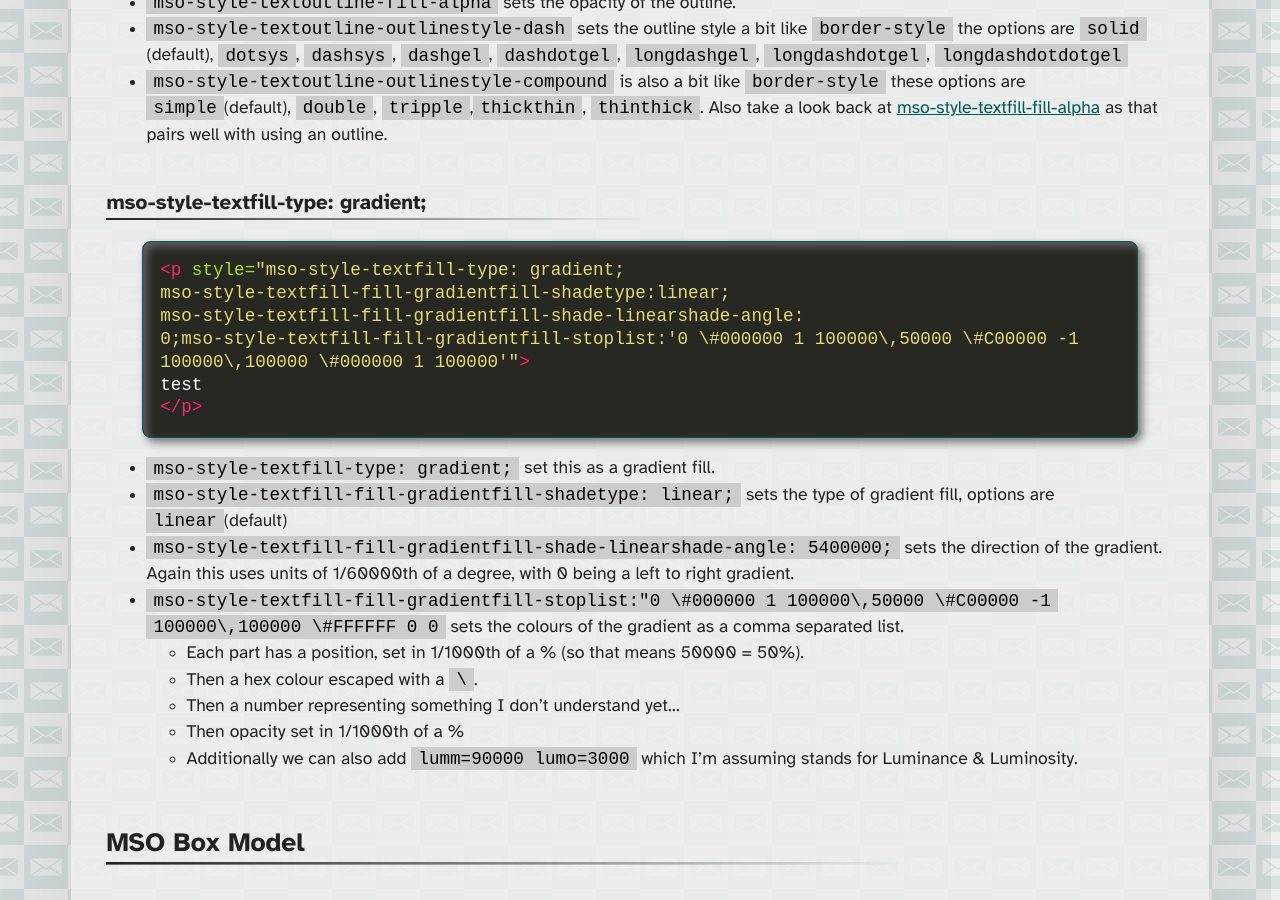
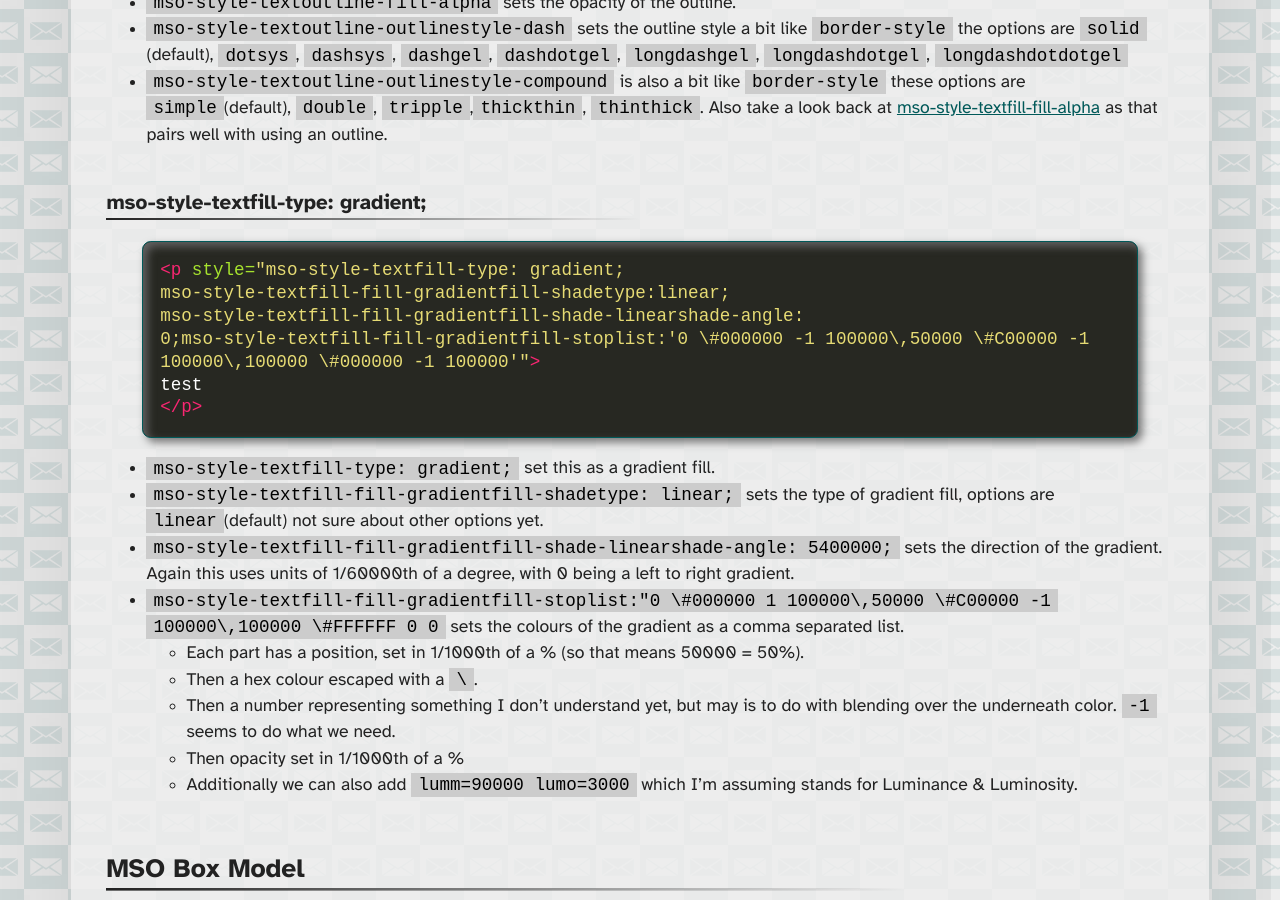
Before and after one commit to M-J-Robbins/good-email-code, a Jekyll site: the page built from email-enhancements/mso-styles.md, in a window 1280 px wide and 900 px high, scrolled down 5931 px. Built offline with Jekyll 4.4.1, drawn with Linux system fonts in a browser that asks for light colours; our own code applies the rules of GitHub Pages for plain Markdown files; a script that is not in the unit is left out; some of the changed text lies outside the part shown.

Commit message:
graidan and cellspacing updates

````diff
--- a/email-enhancements/mso-styles.md
+++ b/email-enhancements/mso-styles.md
@@ -1,5 +1,5 @@
 
-<div class="updated">Last Updated: <time datetime="2022-08-24">24<sup>th</sup> August 2022</time></div>
+<div class="updated">Last Updated: <time datetime="2023-03-01">1<sup>st</sup> March 2023</time></div>
 
 # Using MSO- styles in Email
 If you've been working in email dev, you may have come across `mso-` prefixed styles in the code, I mention them a few time on this site. MSO styles are styles that are specific to MSO (**M**icro**S**oft **O**ffice), some of these styles are unique to MSO but often these are repeats of standard CSS styles, in which case they can be used to provide a different value in MSO email clients.
@@ -173,18 +173,18 @@
 <p style="mso-style-textfill-type: gradient;
 mso-style-textfill-fill-gradientfill-shadetype:linear;
 mso-style-textfill-fill-gradientfill-shade-linearshade-angle:
-0;mso-style-textfill-fill-gradientfill-stoplist:'0 \#000000 1 100000\,50000 \#C00000 -1 100000\,100000 \#000000 1 100000'">
+0;mso-style-textfill-fill-gradientfill-stoplist:'0 \#000000 -1 100000\,50000 \#C00000 -1 100000\,100000 \#000000 -1 100000'">
 test
 </p>
 ```
 
 * `mso-style-textfill-type: gradient;` set this as a gradient fill.
-* `mso-style-textfill-fill-gradientfill-shadetype: linear;` sets the type of gradient fill, options are `linear`(default)
+* `mso-style-textfill-fill-gradientfill-shadetype: linear;` sets the type of gradient fill, options are `linear`(default) not sure about other options yet.
 * `mso-style-textfill-fill-gradientfill-shade-linearshade-angle: 5400000;` sets the direction of the gradient.  Again this uses units of 1/60000th of a degree, with 0 being a left to right gradient.
 * `mso-style-textfill-fill-gradientfill-stoplist:"0 \#000000 1 100000\,50000 \#C00000 -1 100000\,100000 \#FFFFFF 0 0` sets the colours of the gradient as a comma separated list.
   * Each part has a position, set in 1/1000th of a % (so that means 50000 = 50%).
   * Then a hex colour escaped with a `\`.
-  * Then a number representing something I don't understand yet...
+  * Then a number representing something I don't understand yet, but may is to do with blending over the underneath color. `-1` seems to do what we need.
   * Then opacity set in 1/1000th of a %
   * Additionally we can also add `lumm=90000 lumo=3000` which I'm assuming stands for Luminance & Luminosity.
 
@@ -280,9 +280,9 @@
 
 ## MSO table styles
 ### mso-cellspacing
-Works just like `cellspacing=""` attribute.  This can be set with a unit, in which case it will be treated as `px`
+Works in a similar way to the `cellspacing=""` attribute or like the `border-spacing` style in CSS.  Using `mso-cellspacing` mean we can use other units such as `em` to improve accessibility which isn't possible using the `cellspacing=""` attribute.  The value can also set with a unit, in which case it will be treated as `px`.
 ```html
-<table style="mso-cellspacing:20px">
+<table style="mso-cellspacing:1em">
 	<tr>
 		<td>test</td>
 	</tr>
````
